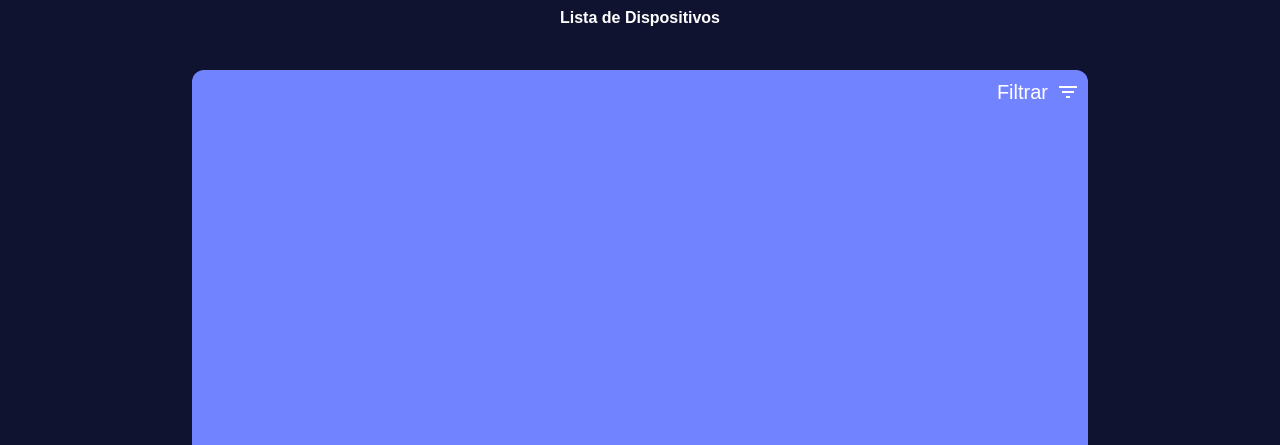
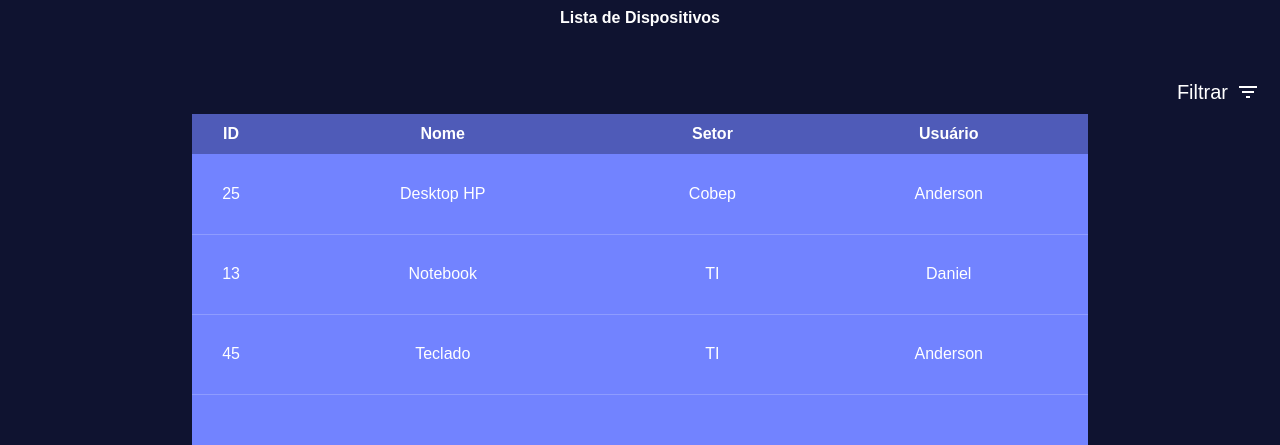
Before and after one commit to Dev-DanyVazquez69/inven-ti, a Next.js app: page /devices in a window 1280 px wide. Shown: the part 142-587 px from the top of the page. Built offline with nearby package versions, Linux system fonts and the light colour scheme; no server answers.

Commit message:
3 commit

```diff
--- a/src/app/devices/page.tsx
+++ b/src/app/devices/page.tsx
@@ -15,13 +15,44 @@ const Devices: React.FC = () => {
                 <div className="py-10 text-center w-full font-extrabold">
                     <h1>Lista de Dispositivos</h1>
                 </div>
+                <button
+                    onClick={() => setModalFilter(true)}
+                    className="flex justify-end items-center gap-2 p-2 text-xl size-fit self-end">
+                    <p>Filtrar</p>
+                    <FilterListIcon />
+                </button>
                 <div className="flex flex-1 w-full max-w-4xl flex-col bg-foreground rounded-xl items-end">
-                    <button
-                        onClick={() => setModalFilter(true)}
-                        className="flex justify-end items-center gap-2 p-2 text-xl size-fit">
-                        <p>Filtrar</p>
-                        <FilterListIcon />
-                    </button>
+                    <table className="w-full border-collapse">
+                        <thead>
+                            <tr className="font-bold bg-buttom rounded-xl h-10 border-white">
+                                <th>ID</th>
+                                <th>Nome</th>
+                                <th>Setor</th>
+                                <th>Usuário</th>
+                            </tr>
+                        </thead>
+                        <tbody>
+                            <tr className="text-center border-b border-white/20 h-20">
+                                <td className="">25</td>
+                                <td className="">Desktop HP</td>
+                                <td className="">Cobep</td>
+                                <td className="">Anderson</td>
+                            </tr>
+                            <tr className="text-center border-b border-white/20 h-20">
+                                <td className="">13</td>
+                                <td className="">Notebook</td>
+                                <td className="">TI</td>
+                                <td className="">Daniel</td>
+                            </tr>
+                            <tr className="text-center border-b border-white/20 h-20">
+                                <td className="">45</td>
+                                <td className="">Teclado</td>
+                                <td className="">TI</td>
+                                <td className="">Anderson</td>
+                            </tr>
+                        </tbody>
+                    </table>
+
                 </div>
                 {
                     modalFilter &&
```
